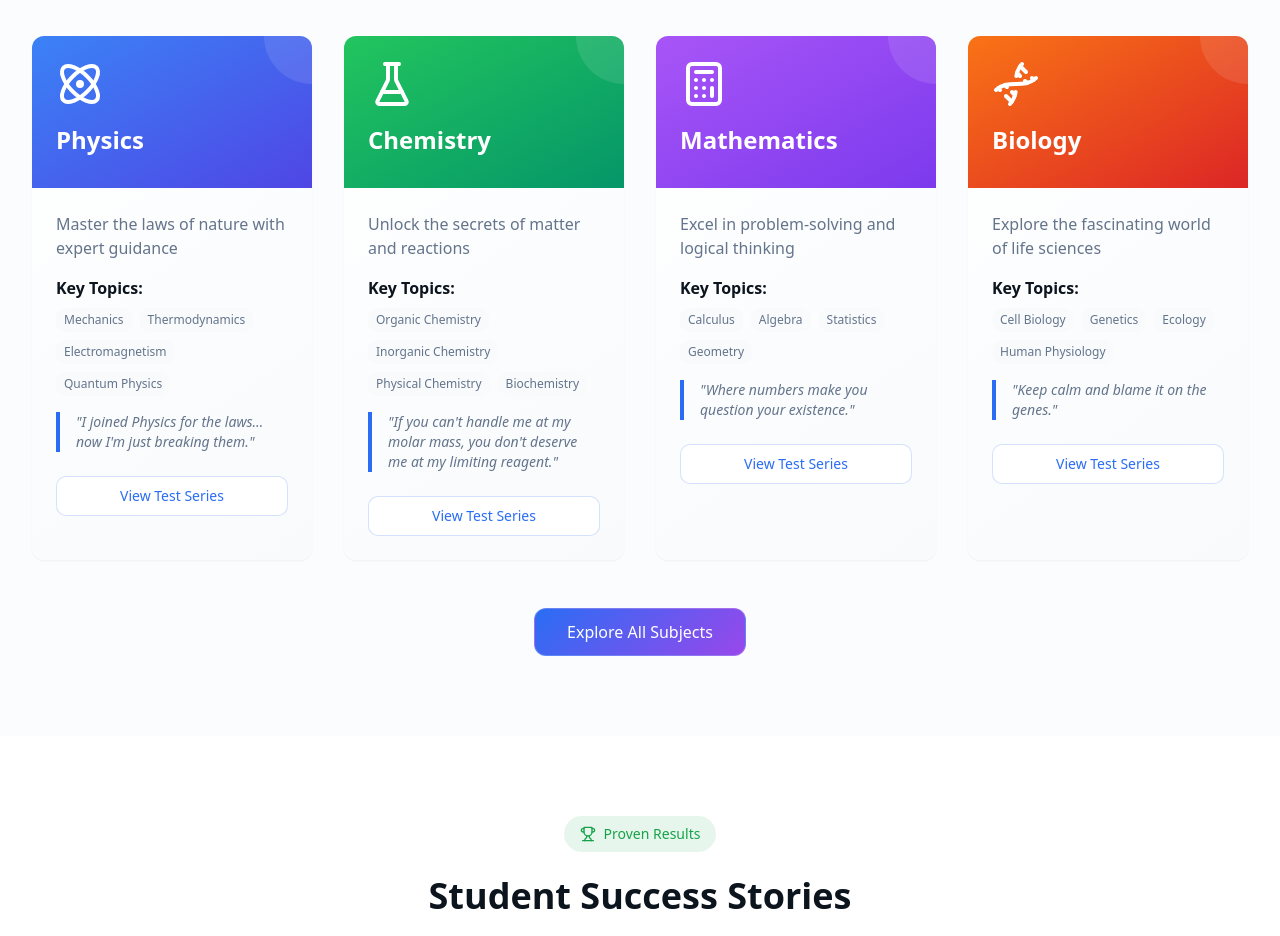
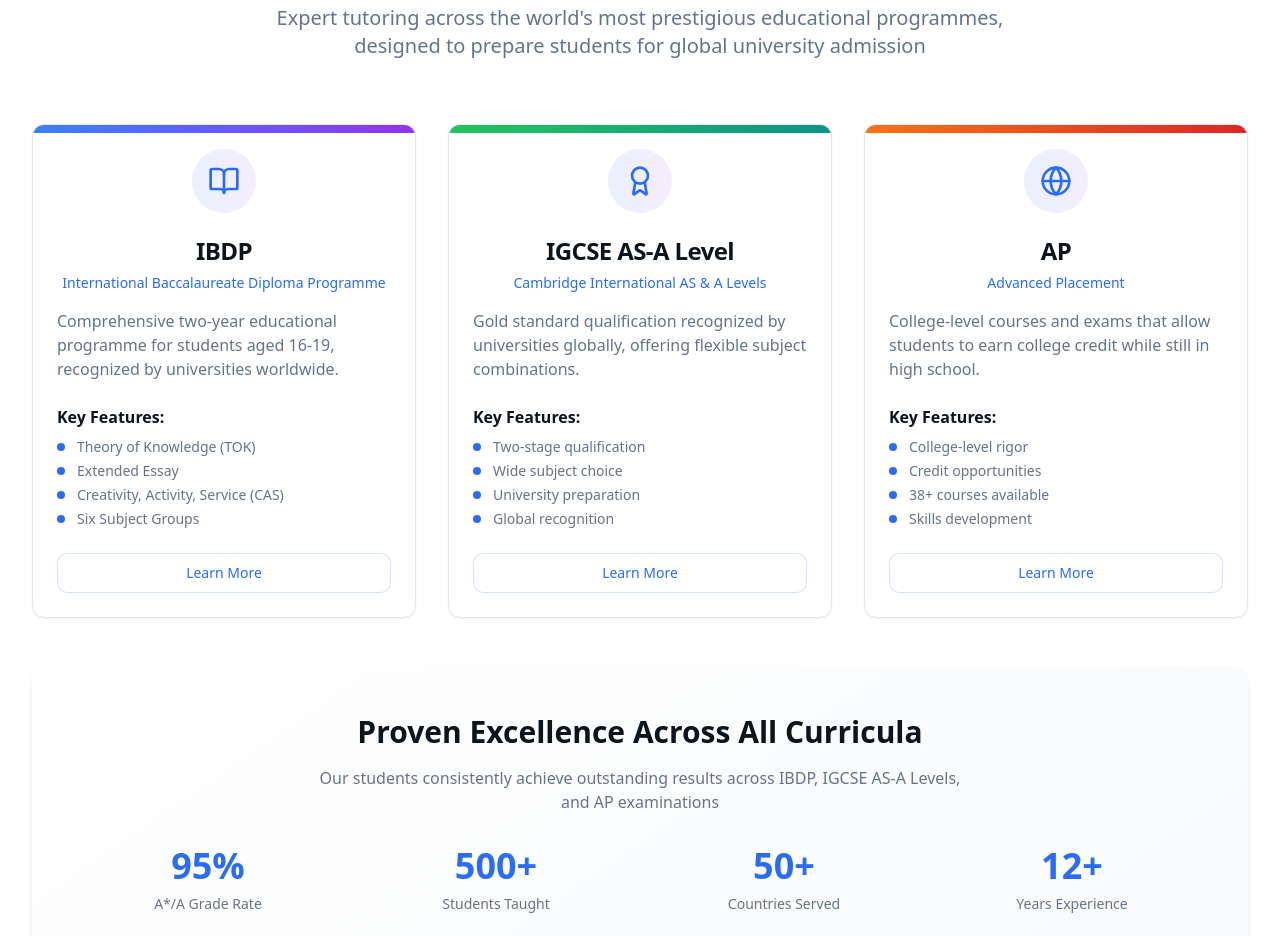
Before and after one commit to decoder529/ivy-website-feedback-hub, a React (Vite) app: page / in a window 1280 px wide. Shown: the part 980-1916 px from the top of the page. Built offline with nearby package versions, Linux system fonts and the light colour scheme.

Commit message:
Add curriculum information
Update the website to reflect the supported curricula: IBDP, IGCSE AS-A LEVEL & AP.

```diff
--- /dev/null
+++ b/src/components/Curricula.tsx
@@ -0,0 +1,122 @@
+import React from 'react';
+import { Card, CardContent, CardDescription, CardHeader, CardTitle } from '@/components/ui/card';
+import { Button } from '@/components/ui/button';
+import { BookOpen, Award, Globe, Users } from 'lucide-react';
+
+const Curricula = () => {
+  const curricula = [
+    {
+      icon: BookOpen,
+      name: 'IBDP',
+      fullName: 'International Baccalaureate Diploma Programme',
+      description: 'Comprehensive two-year educational programme for students aged 16-19, recognized by universities worldwide.',
+      features: ['Theory of Knowledge (TOK)', 'Extended Essay', 'Creativity, Activity, Service (CAS)', 'Six Subject Groups'],
+      gradient: 'from-blue-500 to-purple-600'
+    },
+    {
+      icon: Award,
+      name: 'IGCSE AS-A Level',
+      fullName: 'Cambridge International AS & A Levels',
+      description: 'Gold standard qualification recognized by universities globally, offering flexible subject combinations.',
+      features: ['Two-stage qualification', 'Wide subject choice', 'University preparation', 'Global recognition'],
+      gradient: 'from-green-500 to-teal-600'
+    },
+    {
+      icon: Globe,
+      name: 'AP',
+      fullName: 'Advanced Placement',
+      description: 'College-level courses and exams that allow students to earn college credit while still in high school.',
+      features: ['College-level rigor', 'Credit opportunities', '38+ courses available', 'Skills development'],
+      gradient: 'from-orange-500 to-red-600'
+    }
+  ];
+
+  return (
+    <section id="curricula" className="py-20 bg-background">
+      <div className="container mx-auto px-4 sm:px-6 lg:px-8">
+        <div className="text-center mb-16">
+          <h2 className="text-3xl md:text-4xl font-bold text-foreground mb-4">
+            International Curricula We Specialize In
+          </h2>
+          <p className="text-xl text-muted-foreground max-w-3xl mx-auto">
+            Expert tutoring across the world's most prestigious educational programmes,
+            designed to prepare students for global university admission
+          </p>
+        </div>
+
+        <div className="grid lg:grid-cols-3 gap-8 mb-12">
+          {curricula.map((curriculum, index) => (
+            <Card key={index} className="relative overflow-hidden hover:shadow-hero transition-all duration-300 hover:scale-105">
+              <div className={`absolute top-0 left-0 right-0 h-2 bg-gradient-to-r ${curriculum.gradient}`}></div>
+
+              <CardHeader className="text-center pb-4">
+                <div className="w-16 h-16 mx-auto mb-4 bg-gradient-to-r from-primary/10 to-secondary/10 rounded-full flex items-center justify-center">
+                  <curriculum.icon className="w-8 h-8 text-primary" />
+                </div>
+                <CardTitle className="text-2xl font-bold">{curriculum.name}</CardTitle>
+                <CardDescription className="font-medium text-primary">
+                  {curriculum.fullName}
+                </CardDescription>
+              </CardHeader>
+
+              <CardContent className="pt-0">
+                <p className="text-muted-foreground mb-6">
+                  {curriculum.description}
+                </p>
+
+                <div className="space-y-2 mb-6">
+                  <h4 className="font-semibold text-foreground">Key Features:</h4>
+                  <ul className="space-y-1">
+                    {curriculum.features.map((feature, featureIndex) => (
+                      <li key={featureIndex} className="flex items-center text-sm text-muted-foreground">
+                        <div className="w-2 h-2 bg-primary rounded-full mr-3"></div>
+                        {feature}
+                      </li>
+                    ))}
+                  </ul>
+                </div>
+
+                <Button variant="outline" className="w-full">
+                  Learn More
+                </Button>
+              </CardContent>
+            </Card>
+          ))}
+        </div>
+
+        {/* Stats Section */}
+        <div className="bg-gradient-card rounded-2xl p-8 md:p-12 shadow-card">
+          <div className="text-center mb-8">
+            <h3 className="text-2xl md:text-3xl font-bold text-foreground mb-4">
+              Proven Excellence Across All Curricula
+            </h3>
+            <p className="text-muted-foreground max-w-2xl mx-auto">
+              Our students consistently achieve outstanding results across IBDP, IGCSE AS-A Levels, and AP examinations
+            </p>
+          </div>
+
+          <div className="grid grid-cols-2 md:grid-cols-4 gap-8">
+            <div className="text-center">
+              <div className="text-3xl md:text-4xl font-bold text-primary mb-2">95%</div>
+              <p className="text-sm text-muted-foreground">A*/A Grade Rate</p>
+            </div>
+            <div className="text-center">
+              <div className="text-3xl md:text-4xl font-bold text-primary mb-2">500+</div>
+              <p className="text-sm text-muted-foreground">Students Taught</p>
+            </div>
+            <div className="text-center">
+              <div className="text-3xl md:text-4xl font-bold text-primary mb-2">50+</div>
+              <p className="text-sm text-muted-foreground">Countries Served</p>
+            </div>
+            <div className="text-center">
+              <div className="text-3xl md:text-4xl font-bold text-primary mb-2">12+</div>
+              <p className="text-sm text-muted-foreground">Years Experience</p>
+            </div>
+          </div>
+        </div>
+      </div>
+    </section>
+  );
+};
+
+export default Curricula;
--- a/src/components/Teachers.tsx
+++ b/src/components/Teachers.tsx
@@ -10,7 +10,7 @@ const Teachers = () => {
       name: 'Prof. Rahul Yadav',
       role: 'Founder & Physics Expert',
       experience: '12+ Years',
-      specialization: 'IBDP & IGCSE Physics',
+      specialization: 'IBDP, IGCSE AS-A Level & AP Physics',
       education: 'B.E. Mechanical Engineering, Mumbai University',
       achievements: ['500+ Students Taught', '95% A*/A Grade Rate', 'Country Topper Mentor'],
       description: 'A dedicated Physics educator with over 12 years of experience. His teaching style combines humor with deep conceptual understanding.',
@@ -30,7 +30,7 @@ const Teachers = () => {
       name: 'Dr. Sarah Chen',
       role: 'Chemistry Specialist',
       experience: '10+ Years',
-      specialization: 'AP & IBDP Chemistry',
+      specialization: 'IBDP, IGCSE AS-A Level & AP Chemistry',
       education: 'Ph.D. Chemistry, Cambridge University',
       achievements: ['Former Cambridge Researcher', '200+ Perfect Scores', 'Curriculum Developer'],
       description: 'Former Cambridge researcher who makes complex chemistry concepts accessible and engaging for all students.',
--- a/src/pages/AboutUs.tsx
+++ b/src/pages/AboutUs.tsx
@@ -51,7 +51,8 @@ const AboutUs = () => {
               </h1>
               <p className="text-xl text-muted-foreground mb-8">
                 We are a premier online tutoring platform dedicated to delivering world-class education
-                for AP, IBDP, and IGCSE curricula. Our mission is to empower students globally with
+                for International Baccalaureate Diploma Programme (IBDP), Cambridge IGCSE AS-A Levels,
+                and Advanced Placement (AP) curricula. Our mission is to empower students globally with
                 personalized, high-quality education that transforms lives.
               </p>
             </div>
--- a/src/pages/Biology.tsx
+++ b/src/pages/Biology.tsx
@@ -4,6 +4,7 @@ import Footer from '@/components/Footer';
 import { Card, CardContent, CardDescription, CardHeader, CardTitle } from '@/components/ui/card';
 import { Button } from '@/components/ui/button';
 import { Microscope, Dna, Leaf, Heart } from 'lucide-react';
+import BookDemoForm from '@/components/BookDemoForm';
 
 const Biology = () => {
   const topics = [
@@ -45,8 +46,9 @@ const Biology = () => {
               Biology Exploration
             </h1>
             <p className="text-xl text-muted-foreground max-w-3xl mx-auto">
-              Discover the fascinating world of life sciences with our comprehensive biology program.
-              From molecular biology to ecology, explore the complexity and beauty of living organisms.
+              Comprehensive Biology tutoring for IBDP, IGCSE AS-A Level, and AP curricula.
+              Discover the fascinating world of life sciences from molecular biology to ecology,
+              exploring the complexity and beauty of living organisms.
             </p>
           </div>
 
@@ -82,9 +84,11 @@ const Biology = () => {
               Understand the mechanisms of life with hands-on experiments and detailed explanations.
             </p>
             <div className="flex flex-col sm:flex-row gap-4 justify-center">
-              <Button size="lg" variant="hero">
-                Book Free Consultation
-              </Button>
+              <BookDemoForm trigger={
+                <Button size="lg" variant="hero">
+                  Book Free Consultation
+                </Button>
+              } />
               <Button size="lg" variant="outline">
                 Virtual Lab Tour
               </Button>
--- a/src/pages/Chemistry.tsx
+++ b/src/pages/Chemistry.tsx
@@ -4,6 +4,7 @@ import Footer from '@/components/Footer';
 import { Card, CardContent, CardDescription, CardHeader, CardTitle } from '@/components/ui/card';
 import { Button } from '@/components/ui/button';
 import { TestTube, Atom, Beaker, Zap } from 'lucide-react';
+import BookDemoForm from '@/components/BookDemoForm';
 
 const Chemistry = () => {
   const topics = [
@@ -45,8 +46,9 @@ const Chemistry = () => {
               Chemistry Mastery
             </h1>
             <p className="text-xl text-muted-foreground max-w-3xl mx-auto">
-              Explore the molecular world with our comprehensive chemistry program.
-              From basic atomic theory to advanced organic synthesis, discover the science of matter.
+              Expert Chemistry tutoring for IBDP, IGCSE AS-A Level, and AP curricula.
+              Explore the molecular world from basic atomic theory to advanced organic synthesis
+              with comprehensive laboratory experience and expert guidance.
             </p>
           </div>
 
@@ -82,9 +84,11 @@ const Chemistry = () => {
               Build a strong foundation in chemistry with expert guidance and hands-on laboratory experience.
             </p>
             <div className="flex flex-col sm:flex-row gap-4 justify-center">
-              <Button size="lg" variant="hero">
-                Book Free Consultation
-              </Button>
+              <BookDemoForm trigger={
+                <Button size="lg" variant="hero">
+                  Book Free Consultation
+                </Button>
+              } />
               <Button size="lg" variant="outline">
                 View Lab Sessions
               </Button>
--- a/src/pages/Index.tsx
+++ b/src/pages/Index.tsx
@@ -1,5 +1,6 @@
 import Header from '@/components/Header';
 import Hero from '@/components/Hero';
+import Curricula from '@/components/Curricula';
 import Subjects from '@/components/Subjects';
 import Testimonials from '@/components/Testimonials';
 import Teachers from '@/components/Teachers';
@@ -11,6 +12,7 @@ const Index = () => {
     <div className="min-h-screen bg-background">
       <Header />
       <Hero />
+      <Curricula />
       <Subjects />
       <Testimonials />
       <Teachers />
--- a/src/pages/Mathematics.tsx
+++ b/src/pages/Mathematics.tsx
@@ -46,8 +46,9 @@ const Mathematics = () => {
               Mathematics Excellence
             </h1>
             <p className="text-xl text-muted-foreground max-w-3xl mx-auto">
-              Build strong mathematical foundations with our systematic approach.
-              From basic arithmetic to advanced calculus, develop problem-solving skills that last a lifetime.
+              Expert Mathematics tutoring for IBDP, IGCSE AS-A Level, and AP curricula.
+              Build strong mathematical foundations with our systematic approach, from basic arithmetic
+              to advanced calculus, developing problem-solving skills that last a lifetime.
             </p>
           </div>
 
--- a/src/pages/Physics.tsx
+++ b/src/pages/Physics.tsx
@@ -4,6 +4,7 @@ import Footer from '@/components/Footer';
 import { Card, CardContent, CardDescription, CardHeader, CardTitle } from '@/components/ui/card';
 import { Button } from '@/components/ui/button';
 import { Atom, Zap, Waves, Target } from 'lucide-react';
+import BookDemoForm from '@/components/BookDemoForm';
 
 const Physics = () => {
   const topics = [
@@ -45,8 +46,9 @@ const Physics = () => {
               Physics Excellence
             </h1>
             <p className="text-xl text-muted-foreground max-w-3xl mx-auto">
-              Master the fundamental laws of nature with our comprehensive physics curriculum.
-              From classical mechanics to quantum physics, unlock the mysteries of the universe.
+              Comprehensive Physics tutoring for IBDP, IGCSE AS-A Level, and AP curricula.
+              Master fundamental laws of nature from classical mechanics to quantum physics with
+              our expert educators who have guided hundreds of students to success.
             </p>
           </div>
 
@@ -82,9 +84,11 @@ const Physics = () => {
               Join thousands of students who have achieved excellence in physics with our proven teaching methods.
             </p>
             <div className="flex flex-col sm:flex-row gap-4 justify-center">
-              <Button size="lg" variant="hero">
-                Book Free Consultation
-              </Button>
+              <BookDemoForm trigger={
+                <Button size="lg" variant="hero">
+                  Book Free Consultation
+                </Button>
+              } />
               <Button size="lg" variant="outline">
                 View Sample Lessons
               </Button>
```
Also changed, not shown: src/components/Hero.tsx (+4 -3 lines).
